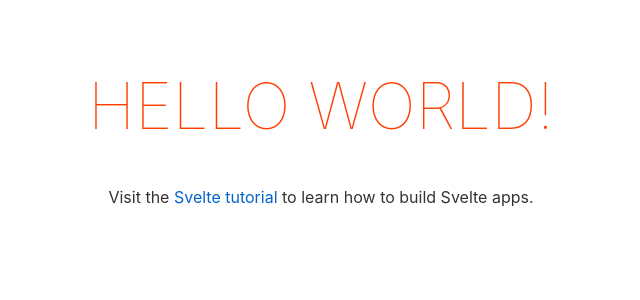
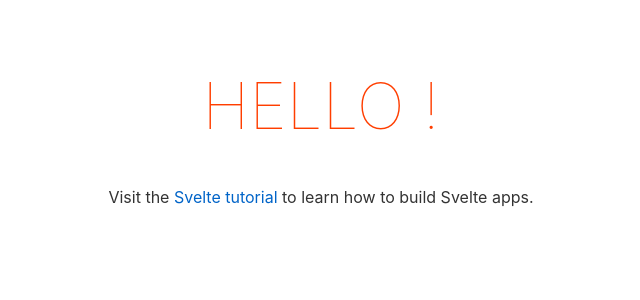
Before and after one commit to HiImFelipe/SvelteCountdown, a Svelte app: page / in a window 1280 px wide. Shown: the top 300 px of the page, without its empty margins (319-959 px from the left). Built offline with nearby package versions, Linux system fonts and the light colour scheme.

Commit message:
refactor: remove unused prop name

```diff
--- a/src/App.svelte
+++ b/src/App.svelte
@@ -1,5 +1,5 @@
 <script lang="ts">
-	export let name: string;
+
 </script>
 
 <main>
--- a/src/main.ts
+++ b/src/main.ts
@@ -3,7 +3,6 @@ import App from './App.svelte';
 const app = new App({
 	target: document.body,
 	props: {
-		name: 'world'
 	}
 });
 
```
